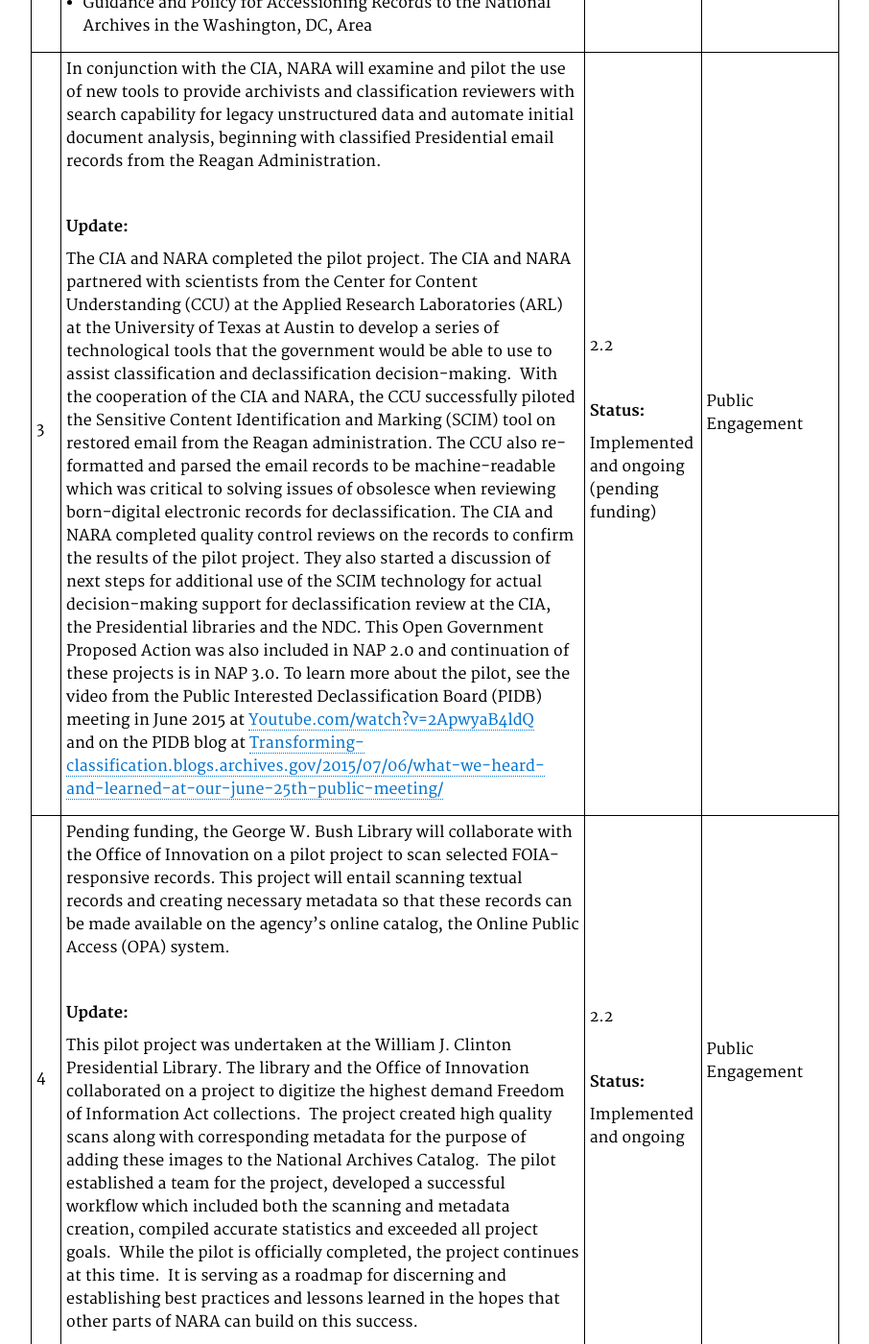
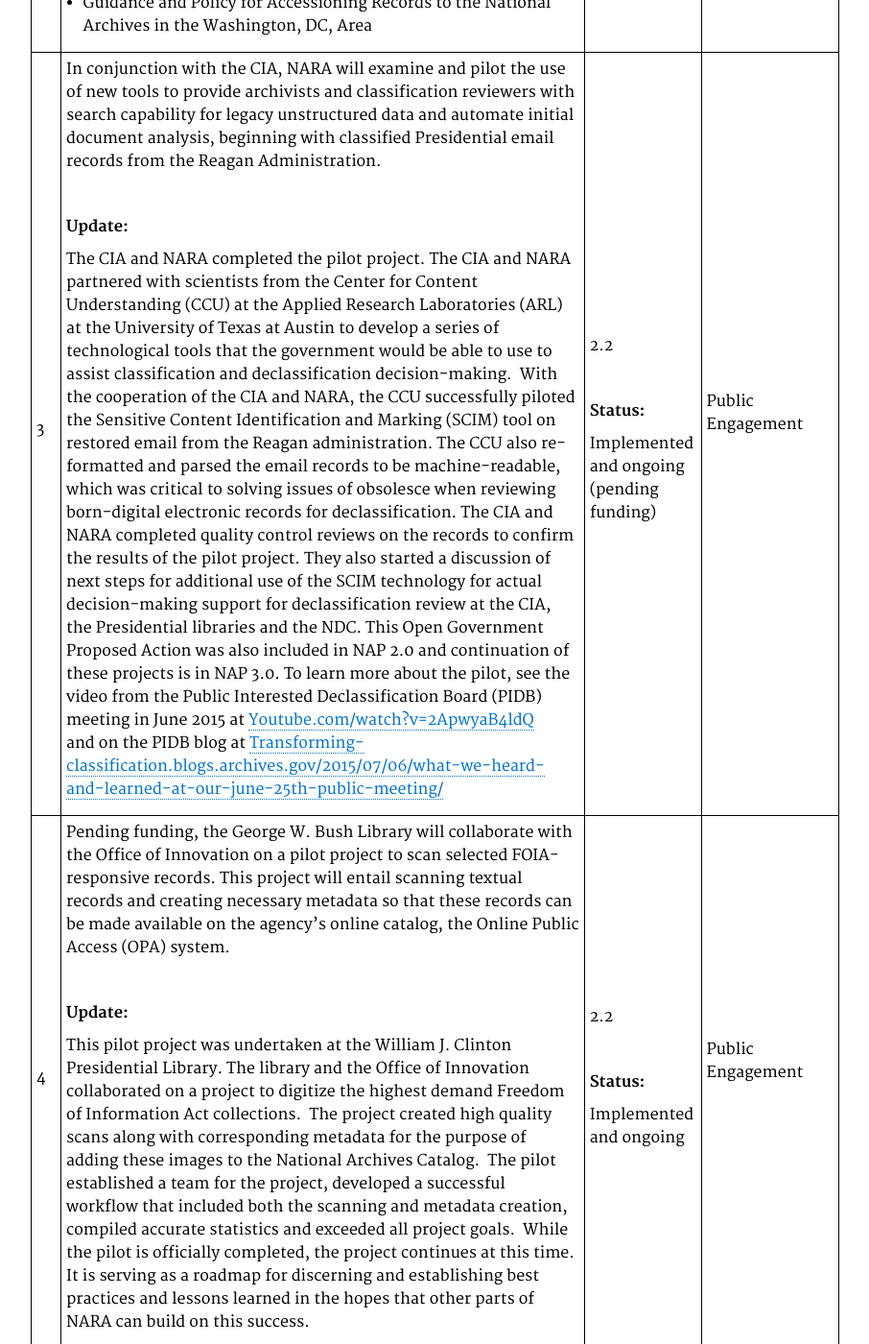
Before and after one commit to usnationalarchives/opengovplan, a Jekyll site: the page built from pages/appendixc.md, in a window 1280 px wide and 1400 px high, scrolled down 2123 px. Shown: the whole window at 96% size, without its empty margins (350-1256 px from the left). Built offline with Jekyll 4.4.1, drawn with Linux system fonts in a browser that asks for light colours.

Commit message:
Update appendixc.md
small changes to text (which/that)

```diff
--- a/pages/appendixc.md
+++ b/pages/appendixc.md
@@ -122,7 +122,7 @@ description: ""
 
       <p><strong>Update: </strong></p>
 
-      <p>The CIA and NARA completed the pilot project. The CIA and NARA partnered with scientists from the Center for Content Understanding (CCU) at the Applied Research Laboratories (ARL) at the University of Texas at Austin to develop a series of technological tools that the government would be able to use to assist classification and declassification decision-making.&nbsp; With the cooperation of the CIA and NARA, the CCU successfully piloted the Sensitive Content Identification and Marking (SCIM) tool on restored email from the Reagan administration. The CCU also re-formatted and parsed the email records to be machine-readable which was critical to solving issues of obsolesce when reviewing born-digital electronic records for declassification. The CIA and NARA completed quality control reviews on the records to confirm the results of the pilot project. They also started a discussion of next steps for additional use of the SCIM technology for actual decision-making support for declassification review at the CIA, the Presidential libraries and the NDC. This Open Government Proposed Action was also included in NAP 2.0 and continuation of these projects is in NAP 3.0. To learn more about the pilot, see the video from the Public Interested Declassification Board (PIDB) meeting in June 2015 at <a href="https://www.youtube.com/watch?v=2ApwyaB4ldQ">Youtube.com/watch?v=2ApwyaB4ldQ</a><br />
+      <p>The CIA and NARA completed the pilot project. The CIA and NARA partnered with scientists from the Center for Content Understanding (CCU) at the Applied Research Laboratories (ARL) at the University of Texas at Austin to develop a series of technological tools that the government would be able to use to assist classification and declassification decision-making.&nbsp; With the cooperation of the CIA and NARA, the CCU successfully piloted the Sensitive Content Identification and Marking (SCIM) tool on restored email from the Reagan administration. The CCU also re-formatted and parsed the email records to be machine-readable, which was critical to solving issues of obsolesce when reviewing born-digital electronic records for declassification. The CIA and NARA completed quality control reviews on the records to confirm the results of the pilot project. They also started a discussion of next steps for additional use of the SCIM technology for actual decision-making support for declassification review at the CIA, the Presidential libraries and the NDC. This Open Government Proposed Action was also included in NAP 2.0 and continuation of these projects is in NAP 3.0. To learn more about the pilot, see the video from the Public Interested Declassification Board (PIDB) meeting in June 2015 at <a href="https://www.youtube.com/watch?v=2ApwyaB4ldQ">Youtube.com/watch?v=2ApwyaB4ldQ</a><br />
       and on the PIDB blog at <a href="http://transforming-classification.blogs.archives.gov/2015/07/06/what-we-heard-and-learned-at-our-june-25th-public-meeting/">Transforming-classification.blogs.archives.gov/2015/07/06/what-we-heard-and-learned-at-our-june-25th-public-meeting/</a></p>
       </td>
       <td>
@@ -151,7 +151,7 @@ description: ""
 
       <p><strong>Update: </strong></p>
 
-      <p>This pilot project was undertaken at the William J. Clinton Presidential Library. The library and the Office of Innovation collaborated on a project to digitize the highest demand Freedom of Information Act collections.&nbsp; The project created high quality scans along with corresponding metadata for the purpose of adding these images to the National Archives Catalog.&nbsp; The pilot established a team for the project, developed a successful workflow which included both the scanning and metadata creation, compiled accurate statistics and exceeded all project goals.&nbsp; While the pilot is officially completed, the project continues at this time.&nbsp; It is serving as a roadmap for discerning and establishing best practices and lessons learned in the hopes that other parts of NARA can build on this success.&nbsp;</p>
+      <p>This pilot project was undertaken at the William J. Clinton Presidential Library. The library and the Office of Innovation collaborated on a project to digitize the highest demand Freedom of Information Act collections.&nbsp; The project created high quality scans along with corresponding metadata for the purpose of adding these images to the National Archives Catalog.&nbsp; The pilot established a team for the project, developed a successful workflow that included both the scanning and metadata creation, compiled accurate statistics and exceeded all project goals.&nbsp; While the pilot is officially completed, the project continues at this time.&nbsp; It is serving as a roadmap for discerning and establishing best practices and lessons learned in the hopes that other parts of NARA can build on this success.&nbsp;</p>
       </td>
       <td>
       <p>2.2</p>
```
